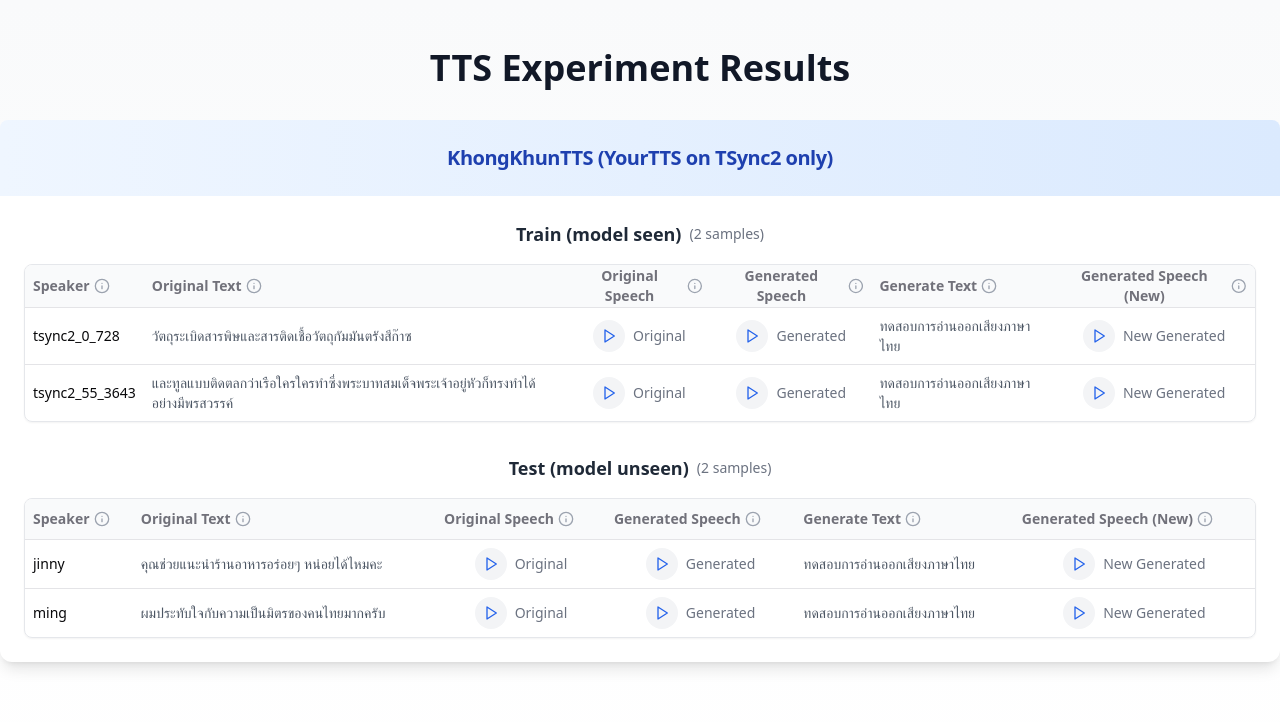
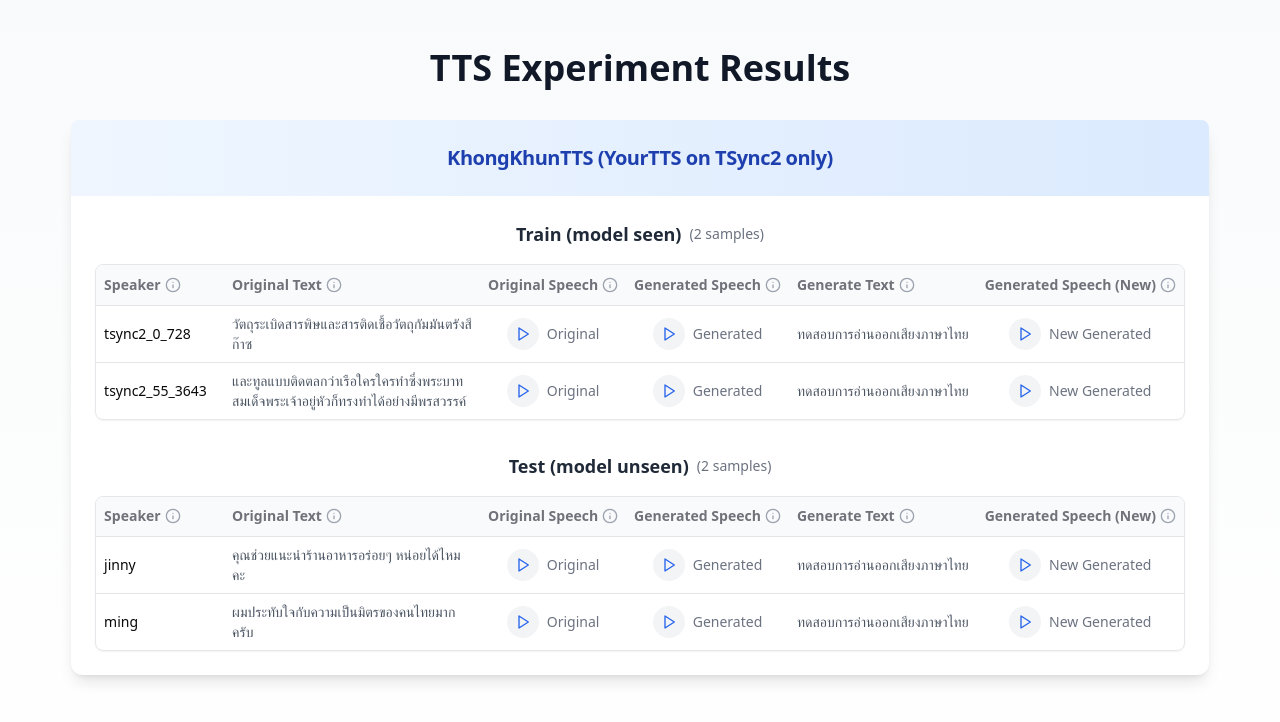
Before and after one commit to dubbing-ai/VoiceCloningDemo, a React (Vite) app: page / in a window 1280 px wide. Shown: the top 722 px of the page. Built offline with nearby package versions, Linux system fonts and the light colour scheme.

Commit message:
Update column width

```diff
--- a/src/App.tsx
+++ b/src/App.tsx
@@ -141,8 +141,8 @@ const TTSSection: React.FC<TTSSectionProps> = ({ title, data }) => (
         <TableBody>
           {data.map((row, idx) => (
             <TableRow key={idx} className="hover:bg-gray-50 transition-colors duration-200">
-              <TableCell className="font-medium text-left">{row.speakerId}</TableCell>
-              <TableCell className="max-w-md">
+              <TableCell className="w-32 font-medium text-left">{row.speakerId}</TableCell>
+              <TableCell className="max-w-64">
                 <div className="text-sm text-gray-600 text-left">{row.originalText}</div>
               </TableCell>
               <TableCell>
@@ -151,7 +151,7 @@ const TTSSection: React.FC<TTSSectionProps> = ({ title, data }) => (
               <TableCell>
                 <AudioPlayer src={row.generatedSpeech} label="Generated" />
               </TableCell>
-              <TableCell className="max-w-md">
+              <TableCell className="max-w-64">
                 <div className="text-sm text-gray-600 text-left">{row.generateText}</div>
               </TableCell>
               <TableCell>
```
